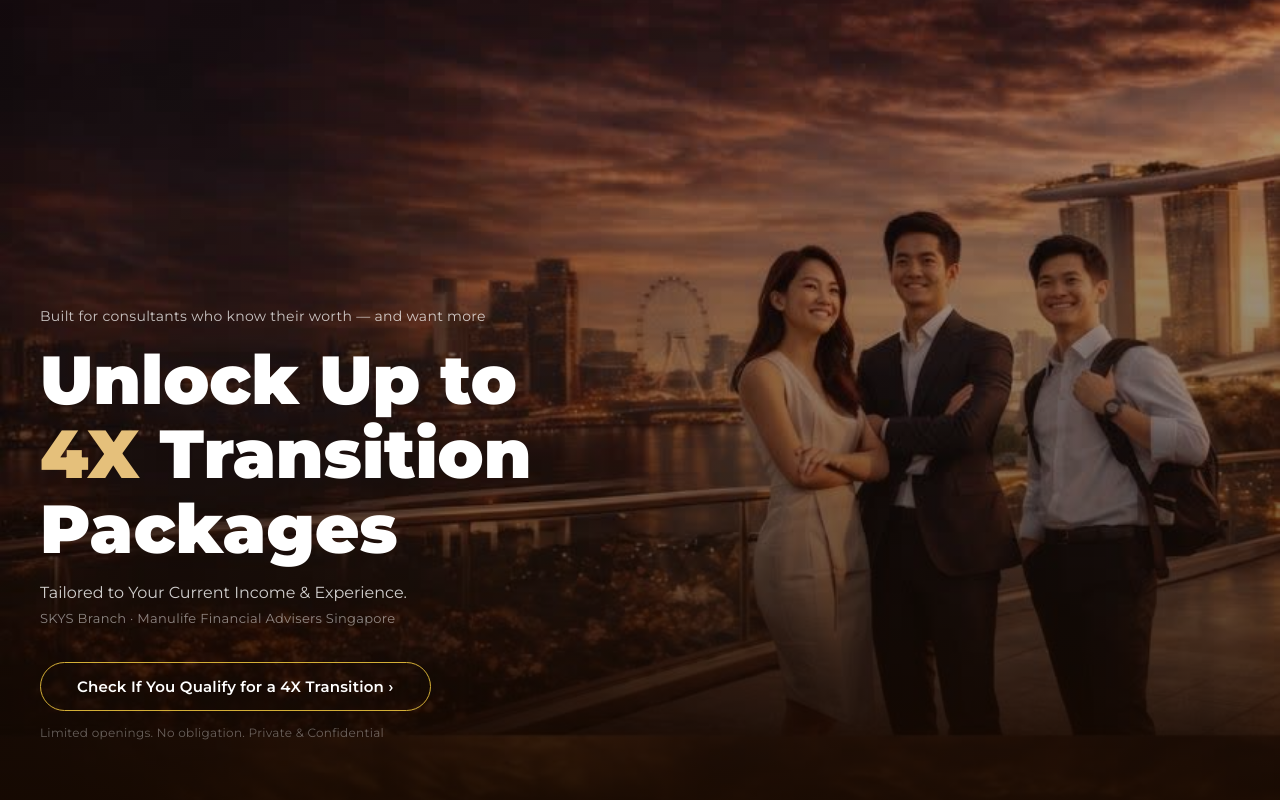
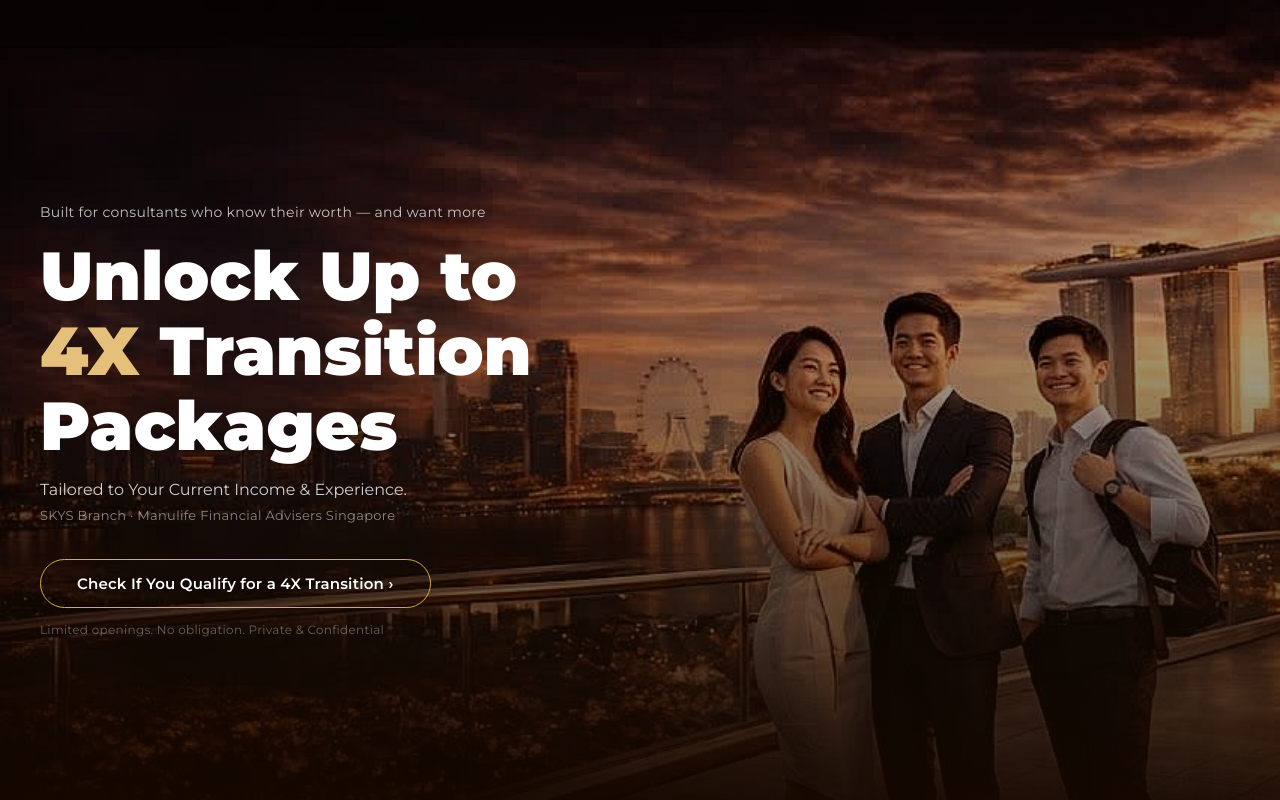
Before and after one commit to skys-lead-portal/skys-recruitment, a Next.js app: page / in a window 1280 px wide. Shown: the top 800 px of the page. Built offline with nearby package versions, Linux system fonts and the light colour scheme.

Commit message:
fix: sharpen hero image + move headline to center of viewport

```diff
--- a/app/page.tsx
+++ b/app/page.tsx
@@ -102,9 +102,9 @@ export default function Home() {
         className="hero-section"
         style={{
           minHeight: '100vh',
-          background: `linear-gradient(to bottom, rgba(15,8,0,0.3) 0%, rgba(15,8,0,0.5) 60%, rgba(20,8,0,0.92) 100%), url('/hero-bg.jpg') center/cover no-repeat`,
-          display: 'flex', flexDirection: 'column', justifyContent: 'flex-end',
-          padding: '0 0 60px',
+          background: `linear-gradient(to bottom, rgba(10,5,0,0.45) 0%, rgba(10,5,0,0.35) 40%, rgba(15,8,0,0.6) 70%, rgba(20,8,0,0.92) 100%), url('/hero-bg.jpg') center top/cover no-repeat`,
+          display: 'flex', flexDirection: 'column', justifyContent: 'center',
+          padding: '100px 0 60px',
           position: 'relative',
         }}
       >
```
Also changed, not shown: public/hero-bg.jpg.
